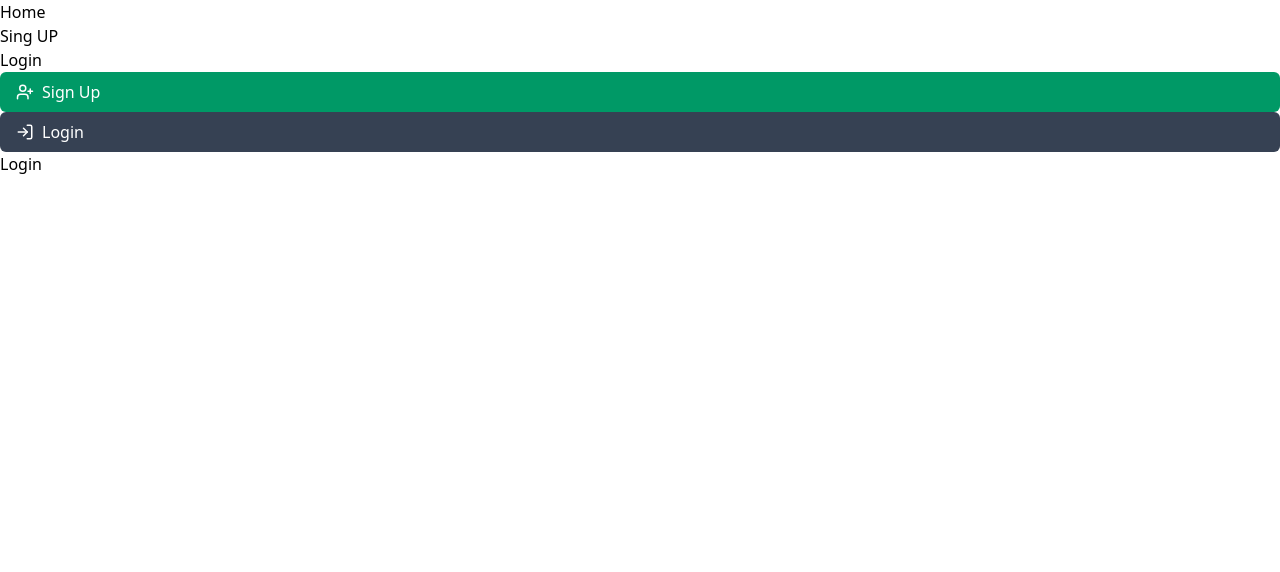
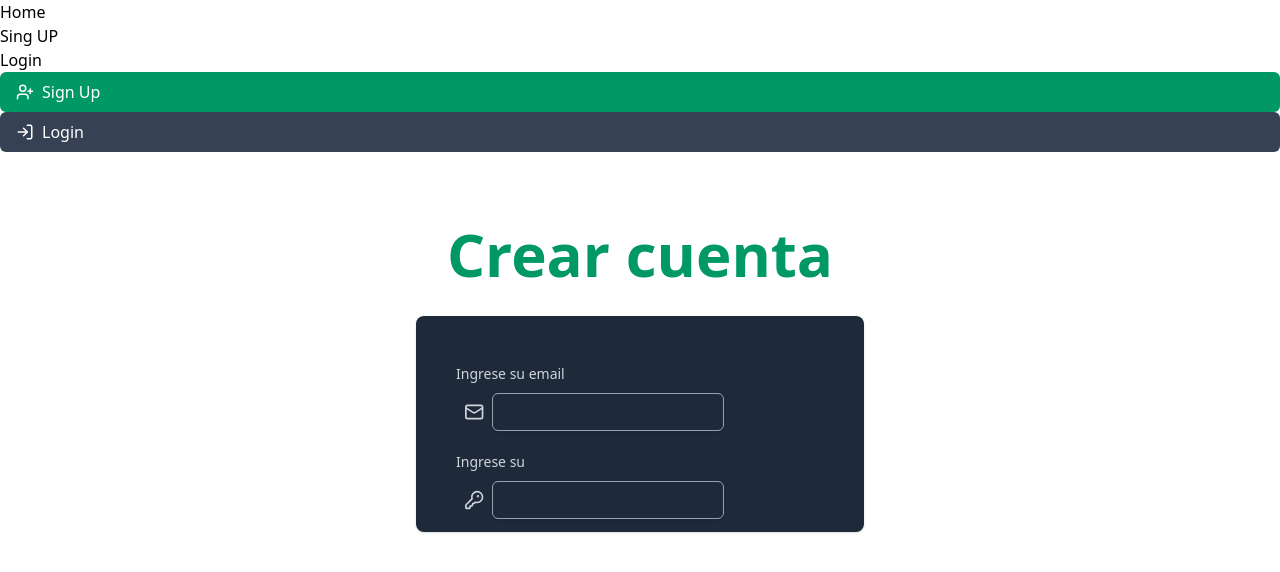
Before and after one commit to YoAriel/tpi-cu, a React app: page /login in a window 1280 px wide. Shown: the top 572 px of the page. Built offline with nearby package versions, Linux system fonts and the light colour scheme; the HTML template or start-up script is replaced by a standard one.

Commit message:
Agrega FormField y actualiza LoginPage

```diff
--- /dev/null
+++ b/src/components/FormField.jsx
@@ -0,0 +1,30 @@
+
+const FormField = ({ fieldName, FieldIcon, fieldValue, onChange }) => {
+
+    const handleInputChange = (event) => {
+        onChange(event.target.value)
+    }
+    return (
+        <div className="flex flex-col mt-4">
+            <label htmlFor={fieldName} className="block text-sm font-medium text-gray-300 mb-6" id={fieldName}>
+                Ingrese su {fieldName}
+            </label>
+            <div className="relative mt-1 rounder-md shadow-sm">
+                <div className="absolute inset-y-0 left-0 flex items-center">
+                    <FieldIcon className="h-5 text-gray-300 mx-2" />
+                    <input
+                        id={fieldName}
+                        type={fieldName}
+                        value={fieldValue}
+                        onChange={handleInputChange}
+                        className="block w-full appearance-none rounded-md border border-gray-300px
+                    px-3 py-2 placeholder-gray-400 shadow-sm focus:border-emerald-500 focus:outline-none
+                    focus:ring-emerald-500 sm:text-sm text-gray-400"
+                    />
+                </div>
+            </div>
+        </div>
+    )
+}
+
+export default FormField
--- a/src/pages/LoginPage.jsx
+++ b/src/pages/LoginPage.jsx
@@ -1,9 +1,35 @@
-const LoginPage = () =>{
-    return (
-        <div>
-          <h1>Login</h1>
+import { Mail, KeyRound } from "lucide-react"
+import { useState } from "react";
+import FormField from "../components/FormField";
+
+
+const LoginPage = () => {
+  const [email, setEmail] = useState('');
+  const [password, setPassword] = useState('');
+
+  const handleSubmit = (e) => {
+    e.preventDefault();
+  }
+
+  return (
+
+    <div className="flex flex-col items-center justify-center py-12 sm:px-6 lg:px-8">
+      <div className="sm:mx-auto sm:w-full sm:max-w-md">
+        <h2 className="mt-6 text-center text-6xl font-extrabold text-emerald-600">Crear cuenta</h2>
+      </div>
+
+      <div className="mt-8 sm:mx-auto sm:w-full sm:max-w-md">
+        <div className="bg-gray-800 py-8 px-4 shadow sm:rounded-lg sm:px-10 ">
+          <form onSubmit={handleSubmit} className="space-y-10">
+            <FormField fieldName="email" FieldIcon={Mail} fieldValue={email} onChange={setEmail} />
+            <FormField fildName="password" FieldIcon={KeyRound} fieldValue={password} onChange={setPassword} />
+          </form>
         </div>
-    );
+      </div>
+    </div>
+
+
+  );
 };
 
 export default LoginPage
```
